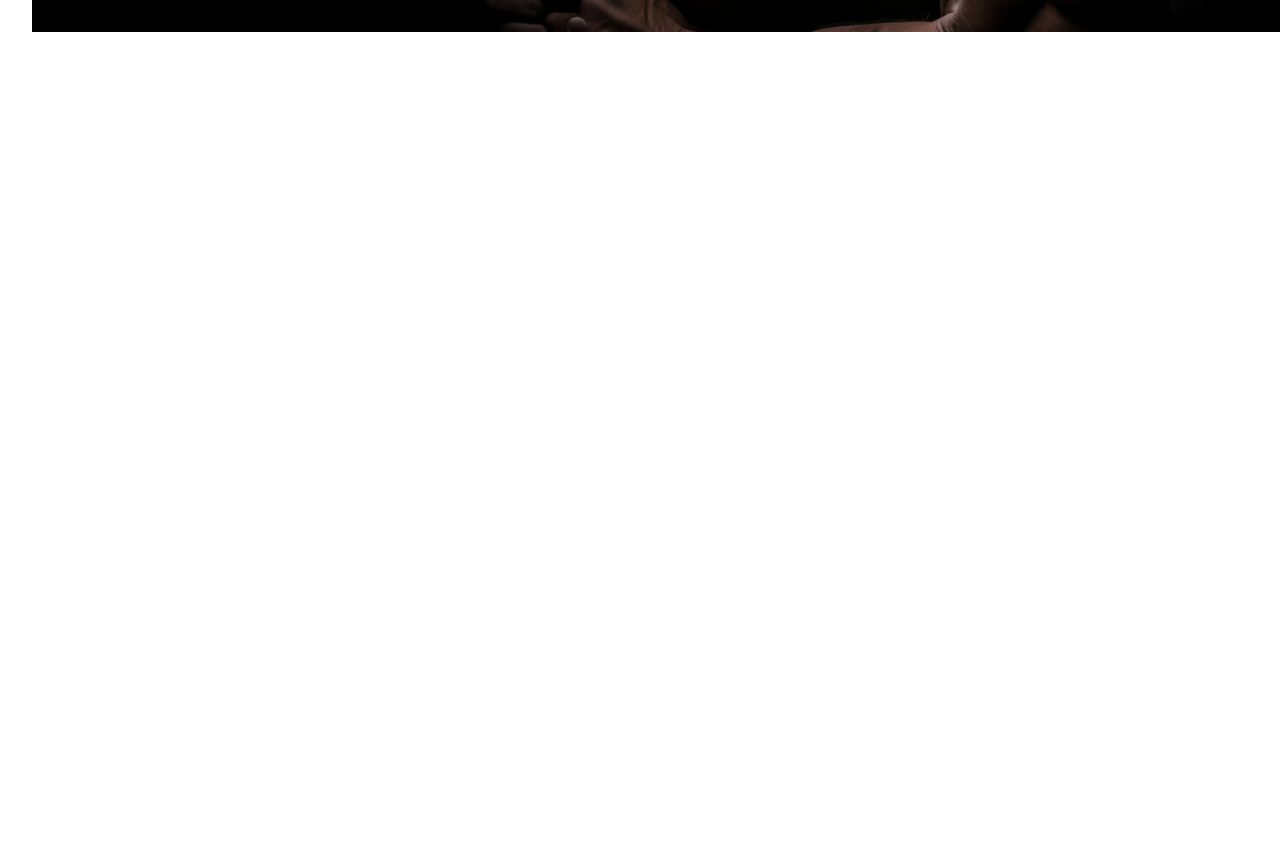
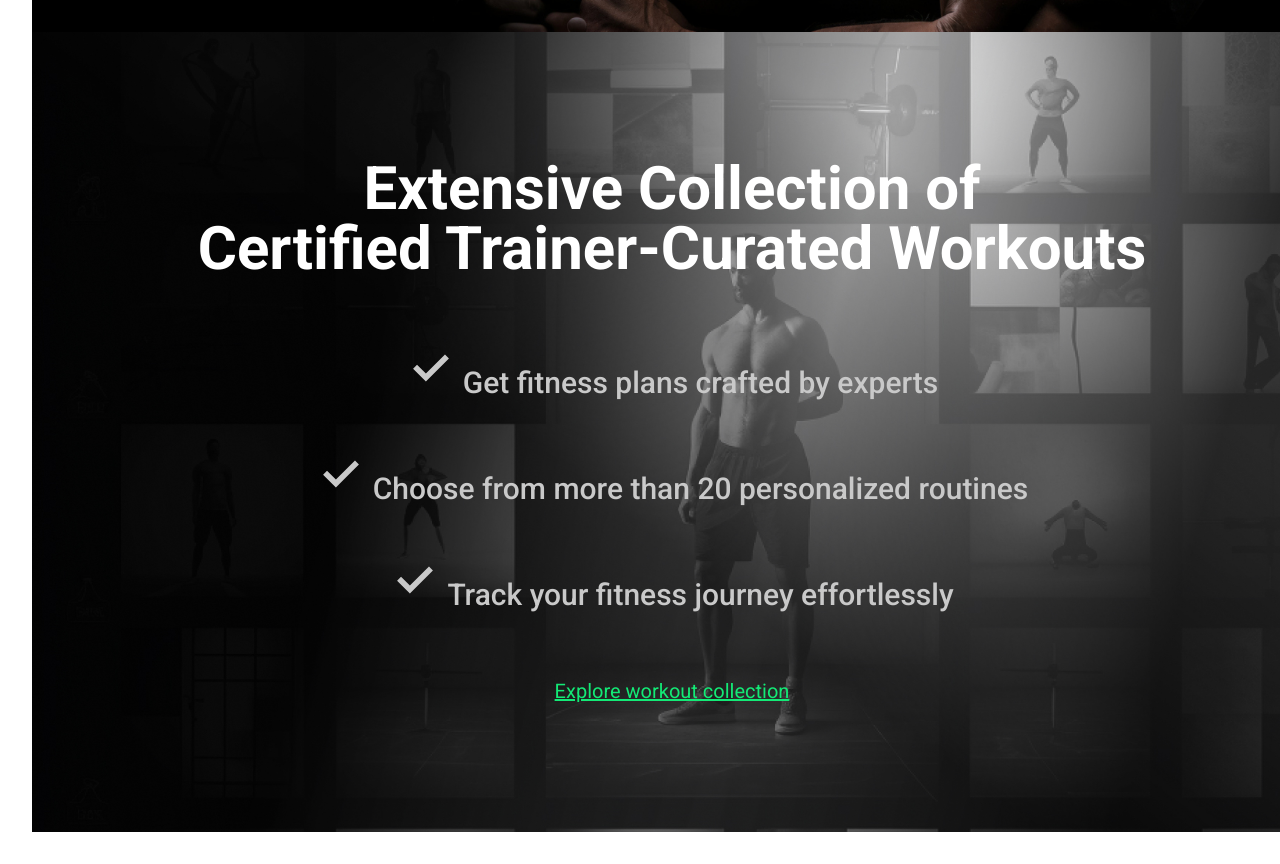
Before and after one commit to webiloy/SportyRoll, a React (Vite) app in the folder frondend/: page / in a window 1280 px wide. Shown: the part 800-1664 px from the top of the page. Before the commit the page ends 864 px from the top, so only its background shows below. Built offline with nearby package versions, Linux system fonts and the light colour scheme.

Commit message:
Finished first feature

```diff
--- a/frondend/src/index.css
+++ b/frondend/src/index.css
@@ -6,3 +6,6 @@
 * {
   font-family: "Roboto", sans-serif;
 }
+body {
+  overflow-x: hidden;
+}
--- a/frondend/src/pages/home/Home.jsx
+++ b/frondend/src/pages/home/Home.jsx
@@ -1,5 +1,9 @@
 import { HeroSec } from "./components/HeroSec";
-
+import { Features } from "./components/Features";
 export function Home() {
-  return <HeroSec></HeroSec>;
+  return (
+    <>
+      <HeroSec></HeroSec> <Features></Features>
+    </>
+  );
 }
--- /dev/null
+++ b/frondend/src/pages/home/components/Features.jsx
@@ -0,0 +1,23 @@
+import featuresOne from "../../../assets/featuresOne.jpg";
+export function Features() {
+  return (
+    <div
+      className="flex flex-col bg-black h-screen w-screen z-40 bg-no-repeat bg-cover overflow-hidden justify-center"
+      style={{ backgroundImage: `url(${featuresOne})` }}
+    >
+      <div className="flex flex-col gap-16 p-8">
+        <h1 className="text-white font-bold text-6xl">
+          Extensive Collection of<br></br>Certified Trainer-Curated Workouts
+        </h1>
+        <ul className="text-secondary-text font-medium text-3xl flex flex-col gap-12 list-image-checkmark list-inside list justify-center">
+          <li>Get fitness plans crafted by experts</li>
+          <li>Choose from more than 20 personalized routines</li>
+          <li>Track your fitness journey effortlessly</li>
+        </ul>
+        <h2 className="text-secondary text-xl underline">
+          Explore workout collection
+        </h2>
+      </div>
+    </div>
+  );
+}
--- a/frondend/src/pages/home/components/HeroSec.jsx
+++ b/frondend/src/pages/home/components/HeroSec.jsx
@@ -6,12 +6,11 @@ export function HeroSec() {
       className="flex flex-col bg-black h-screen w-screen z-40 bg-no-repeat bg-cover"
       style={{ backgroundImage: `url(${heroImage})` }}
     >
-      <div className="w-screen h-[5.5rem]"></div>
       <div className="text-white px-12 h-full flex flex-col justify-center">
         <h1 className="font-['Impact'] text-white text-8xl">JUST BE BETTER.</h1>
-        <h4 className="text-3xl font-medium w-[40rem] my-10">
-          Unlock Your Fitness Potential with Our Tailored Workout Plans and
-          Progress Tracking.
+        <h4 className="text-3xl font-medium my-10">
+          Unlock Your Fitness Potential with Our Tailored<br></br> Workout Plans
+          and Progress Tracking.
         </h4>
         <button className="p-2 px-10 rounded-md text-text bg-secondary font-semibold w-fit">
           START NOW
--- a/frondend/tailwind.config.js
+++ b/frondend/tailwind.config.js
@@ -6,6 +6,10 @@ export default {
       colors: {
         secondary: "#13EA76",
         text: "#161616",
+        "secondary-text": "#C9C9C9",
+      },
+      listStyleImage: {
+        checkmark: 'url("./src/assets/checkmark.svg")',
       },
     },
   },
```
Also changed, not shown: frondend/src/assets/checkmark.svg (added), frondend/src/assets/featuresOne.jpg (added).
